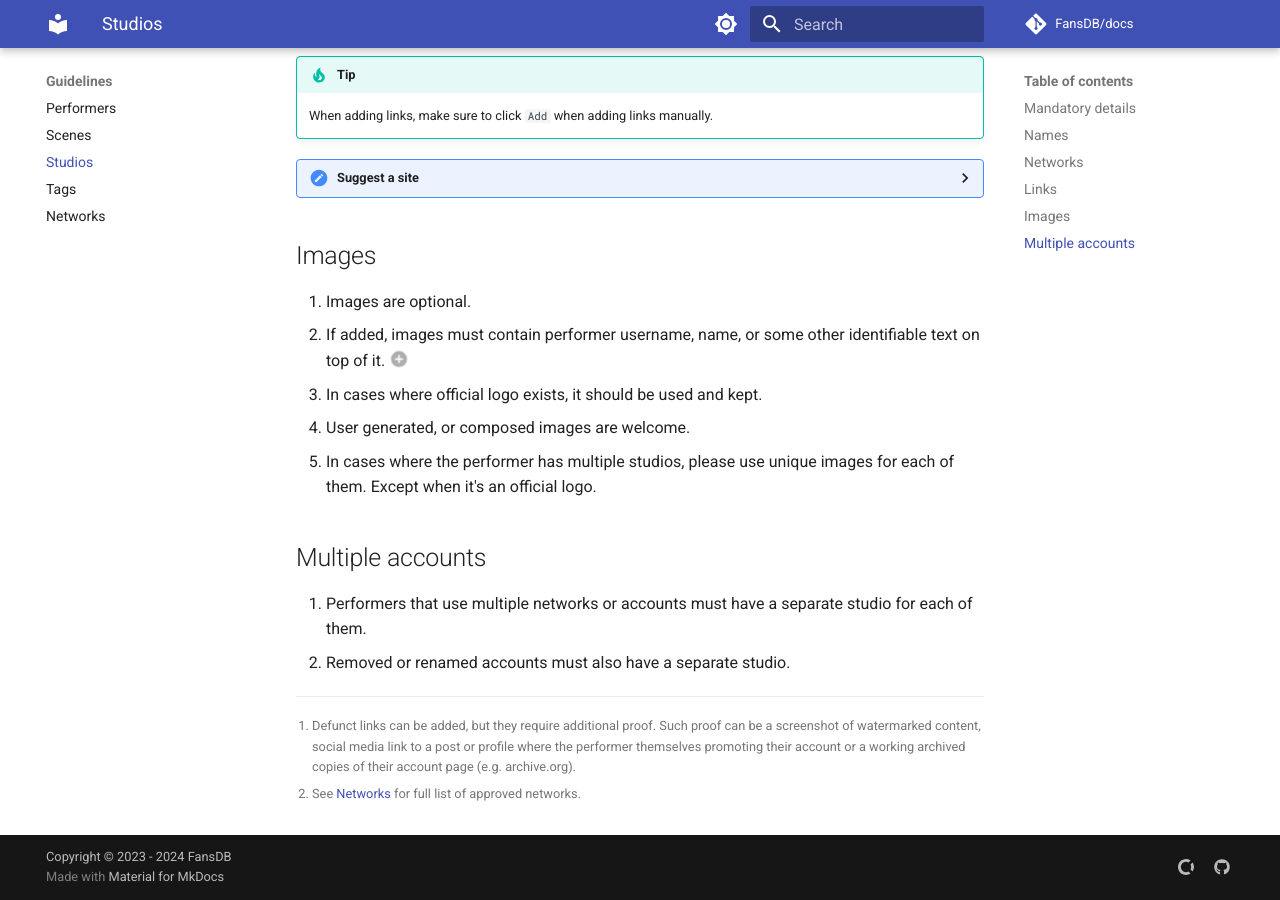
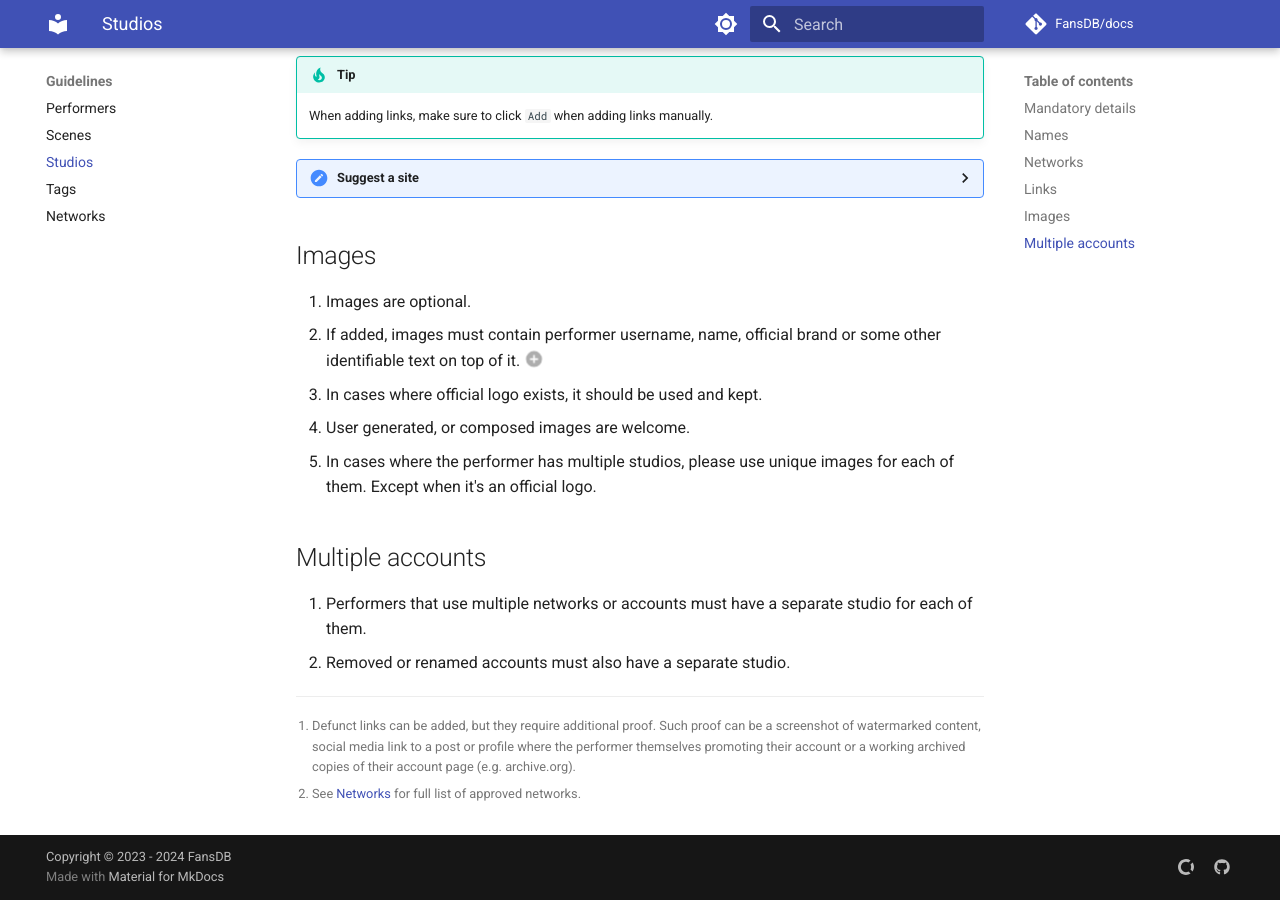
Before and after one commit to FansDB/docs, an MkDocs documentation site: the page built from docs/studios.md, in a window 1280 px wide and 900 px high, scrolled down 1111 px. Built offline with MkDocs 1.6.1 and Material for MkDocs 9.7.7, drawn with Linux system fonts in a browser that asks for light colours; comment, search, counter and statistics services are not loaded.

Commit message:
Add clarification

```diff
--- a/docs/studios.md
+++ b/docs/studios.md
@@ -50,7 +50,7 @@ To create a new studio, some minimum required information needs to be included.
 
 <div class="annotate" markdown>
 1. Images are optional.
-1. If added, images must contain performer username, name, or some other identifiable text on top of it.(1)
+1. If added, images must contain performer username, name, official brand or some other identifiable text on top of it.(1)
 1. In cases where official logo exists, it should be used and kept.
 1. User generated, or composed images are welcome.
 1. In cases where the performer has multiple studios, please use unique images for each of them. Except when it's an official logo.
```
